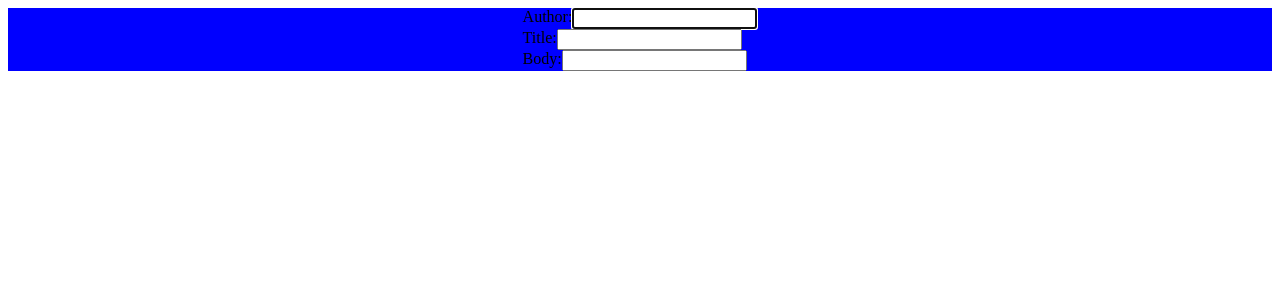
After one commit to jovana-toskovic/pdo, a PHP site: page /views/posts.create.view.php in a window 1280 px wide. The commit adds this page. Shown: the top 300 px of the page. Run offline with PHP 8.4, Linux system fonts and the light colour scheme; some libraries are stand-ins or nearby versions.

Commit message:
Refactor REquest class. Add update and store actions. Add create and edit views

```diff
--- a/app/Core/Helper.php
+++ b/app/Core/DB.php
@@ -4,16 +4,16 @@ namespace App\Core;
 
 use App\Classes\QueryBuilder;
 
-class Helper
+class DB
 {
     private static $db;
 
-    public static function getDB(QueryBuilder $db)
+    public static function get(QueryBuilder $db)
     {
         static::$db  = $db;
     }
 
-    public static function returnDB()
+    public static function return()
     {
         return static::$db;
     }
--- a/app/Core/Router.php
+++ b/app/Core/Router.php
@@ -34,13 +34,13 @@ class Router
 
     public function direct($params, $requestType)
     {
-        var_dump($params);
         if(array_key_exists($params['path'] , $this->routes[$requestType])) {
 
             return $this->callAction(
                 $params['model'],
                 $params['arguments'],
-                ...explode("@", $this->routes[$requestType][$params['path']])
+                explode("@", $this->routes[$requestType][$params['path']])[0],
+                $params['action']
             );
         }
 
--- a/app/Core/bootstrap.php
+++ b/app/Core/bootstrap.php
@@ -4,10 +4,9 @@ use App\Classes\DBConnection;
 use App\Classes\QueryBuilder;
 use App\Classes\Validation\Validator;
 use App\Core\Router;
-use App\Core\Helper;
+use App\Core\DB;
 
 define('BASIC_PATH', __DIR__ . '/../../');
-
 
 $router = new Router();
 
@@ -20,4 +19,4 @@ $db = new QueryBuilder(
     new Validator()
 );
 
-Helper::getDB($db);
+DB::get($db);
--- a/app/Core/routes.php
+++ b/app/Core/routes.php
@@ -1,6 +1,9 @@
 <?php
 
 $router->get("posts/index", "App\Controllers\Controller@index");
+$router->get("posts/edit", "App\Controllers\Controller@edit");
+$router->get("posts/create", "App\Controllers\Controller@create");
+
 $router->put("posts/edit", "App\Controllers\Controller@edit");
 $router->post("posts/create", "App\Controllers\Controller@create");
 $router->delete("posts/delete", "App\Controllers\Controller@delete");
--- a/app/functions/helper.php
+++ b/app/functions/helper.php
@@ -1,5 +1,5 @@
 <?php
-function view(string $file, array $params=[])
+function view(string $file, $params=null)
 {
     return require_once BASIC_PATH . "/views/{$file}.php";
 }
--- a/public/css/style.css
+++ b/public/css/style.css
@@ -4,10 +4,53 @@
     flex-direction: row;
 }
 
+.flex-column {
+    flex-direction: column;
+}
+
+.grow {
+    flex-grow: 1;
+}
+
 .center {
     align-items: center;
+}
+
+.end {
+    align-items: flex-end;
+}
+
+.start {
+    align-items: flex-start;
+}
+
+.stretch {
+    align-items: stretch;
+}
+
+.middle {
+    justify-content: center;
+}
+
+.top {
+    justify-content: flex-start;
+}
+
+.bottom {
+    justify-content: flex-end;
 }
 
 .baseline {
     align-items: baseline;
 }
+
+.blue {
+    background-color: blue;
+}
+
+
+
+
+.post-form {
+    max-width: 800px;
+}
--- /dev/null
+++ b/views/posts.create.view.php
@@ -0,0 +1,36 @@
+<!DOCTYPE html>
+    <html>
+    <head>
+        <style>
+            <?php require_once BASIC_PATH . "public/css/style.css"; ?>
+        </style>
+    </head>
+    <body>
+        <div class="flex column center middle  blue"">
+            <form action="http://pdo.test/posts/edit" method="PUT">
+                <div class="flex grow" >
+                    <label>Author: </label>
+                    <input
+                        class="flex"
+                        autofocus type="text" name="author" required />
+                </div>
+
+                <div class="flex grow">
+                    <label>Title: </label>
+                    <input
+                        class="flex"
+                        autofocus type="text" name="author" required />
+                </div>
+
+                <div class="flex grow">
+                    <label>Body: </label>
+                    <input
+                        class="flex"
+                        autofocus type="text" name="author" required />
+                </div>
+
+            </form>
+        </div>
+
+    </body>
+    </html>
```
Also changed, not shown: app/Controllers/Controller.php (+24 -6 lines), app/Core/Request.php (+21 -17 lines), views/posts.edit.view.php (added, +43 -0 lines).
